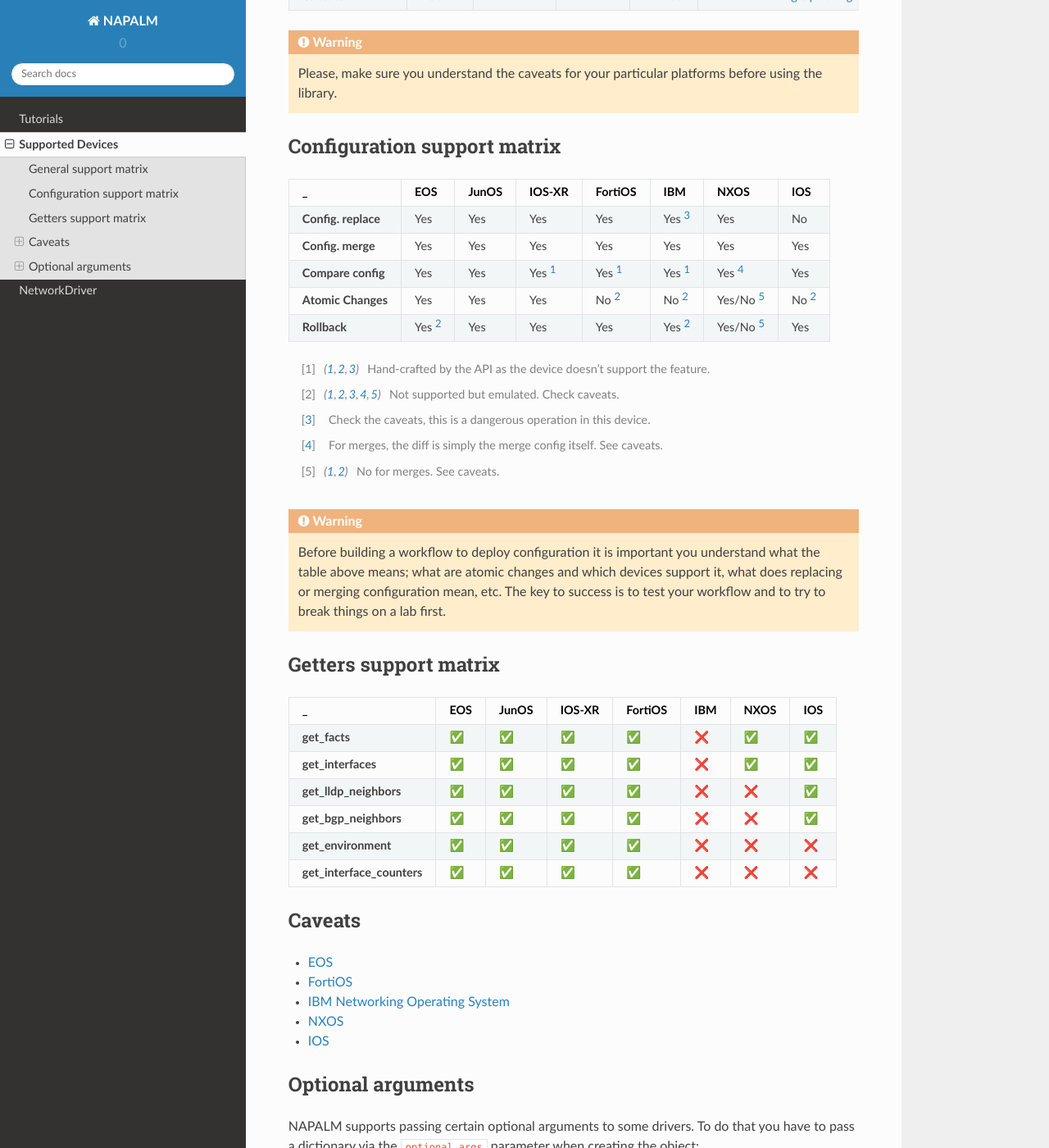
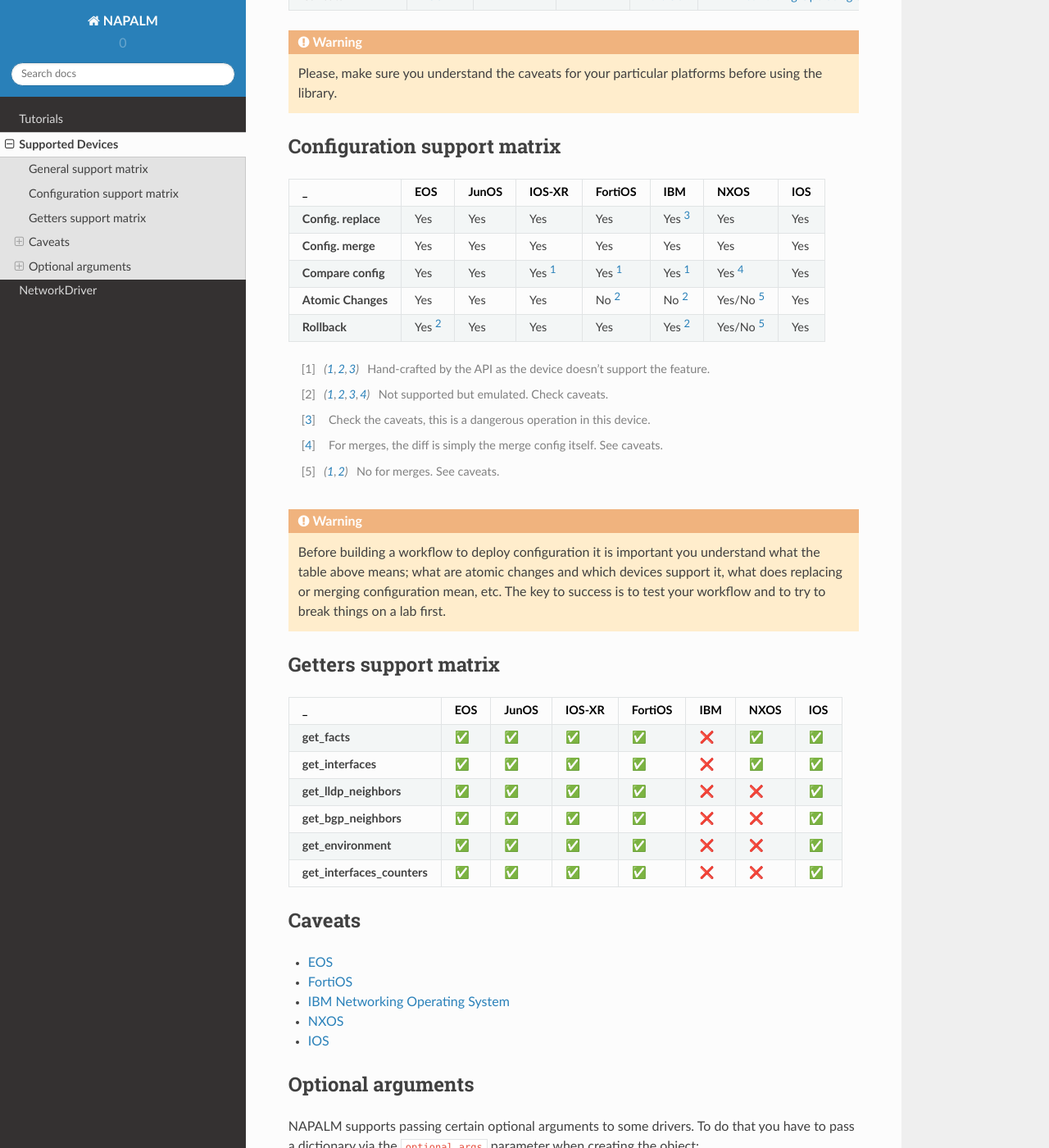
Before and after one commit to napalm-automation/napalm, a Sphinx documentation site: the page built from docs/support/index.rst, in a window 1280 px wide and 1400 px high, scrolled down 402 px. Shown: the whole window at 82% size. Built offline with Sphinx 7.4.7 and the Read the Docs theme 2.0.0, drawn with Linux system fonts in a browser that asks for light colours.

Commit message:
Updated documentation to reflect new supported methods for the IOS Driver

```diff
--- a/docs/support/index.rst
+++ b/docs/support/index.rst
@@ -33,10 +33,10 @@
 =====================   ==========  =====   ==========  ==============  =============  ==============  ==============
 _                       EOS         JunOS   IOS-XR      FortiOS         IBM            NXOS            IOS
 =====================   ==========  =====   ==========  ==============  =============  ==============  ==============
-**Config. replace**     Yes         Yes     Yes         Yes             Yes [#c3]_     Yes             No
+**Config. replace**     Yes         Yes     Yes         Yes             Yes [#c3]_     Yes             Yes
 **Config. merge**       Yes         Yes     Yes         Yes             Yes            Yes             Yes
 **Compare config**      Yes         Yes     Yes [#c1]_  Yes [#c1]_      Yes [#c1]_     Yes [#c4]_      Yes
-**Atomic Changes**      Yes         Yes     Yes         No [#c2]_       No [#c2]_      Yes/No [#c5]_   No [#c2]_
+**Atomic Changes**      Yes         Yes     Yes         No [#c2]_       No [#c2]_      Yes/No [#c5]_   Yes
 **Rollback**            Yes [#c2]_  Yes     Yes         Yes             Yes [#c2]_     Yes/No [#c5]_   Yes
 =====================   ==========  =====   ==========  ==============  =============  ==============  ==============
 
@@ -56,16 +56,16 @@
 .. |yes|   unicode:: U+02705 .. Yes
 .. |no|    unicode:: U+0274C .. No
 
-==========================  =====  =====   ======  =======  ======  ======  ======
-_                           EOS    JunOS   IOS-XR  FortiOS  IBM     NXOS    IOS
-==========================  =====  =====   ======  =======  ======  ======  ======
-**get_facts**               |yes|  |yes|   |yes|   |yes|    |no|    |yes|   |yes|
-**get_interfaces**          |yes|  |yes|   |yes|   |yes|    |no|    |yes|   |yes|
-**get_lldp_neighbors**      |yes|  |yes|   |yes|   |yes|    |no|    |no|    |yes|
-**get_bgp_neighbors**       |yes|  |yes|   |yes|   |yes|    |no|    |no|    |yes|
-**get_environment**         |yes|  |yes|   |yes|   |yes|    |no|    |no|    |no|
-**get_interface_counters**  |yes|  |yes|   |yes|   |yes|    |no|    |no|    |no|
-==========================  =====  =====   ======  =======  ======  ======  ======
+===========================  =====  =====   ======  =======  ======  ======  =====
+_                            EOS    JunOS   IOS-XR  FortiOS  IBM     NXOS    IOS
+===========================  =====  =====   ======  =======  ======  ======  =====
+**get_facts**                |yes|  |yes|   |yes|   |yes|    |no|    |yes|   |yes|
+**get_interfaces**           |yes|  |yes|   |yes|   |yes|    |no|    |yes|   |yes|
+**get_lldp_neighbors**       |yes|  |yes|   |yes|   |yes|    |no|    |no|    |yes|
+**get_bgp_neighbors**        |yes|  |yes|   |yes|   |yes|    |no|    |no|    |yes|
+**get_environment**          |yes|  |yes|   |yes|   |yes|    |no|    |no|    |yes|
+**get_interfaces_counters**  |yes|  |yes|   |yes|   |yes|    |no|    |no|    |yes|
+===========================  =====  =====   ======  =======  ======  ======  =====
 
 Caveats
 -------
```
